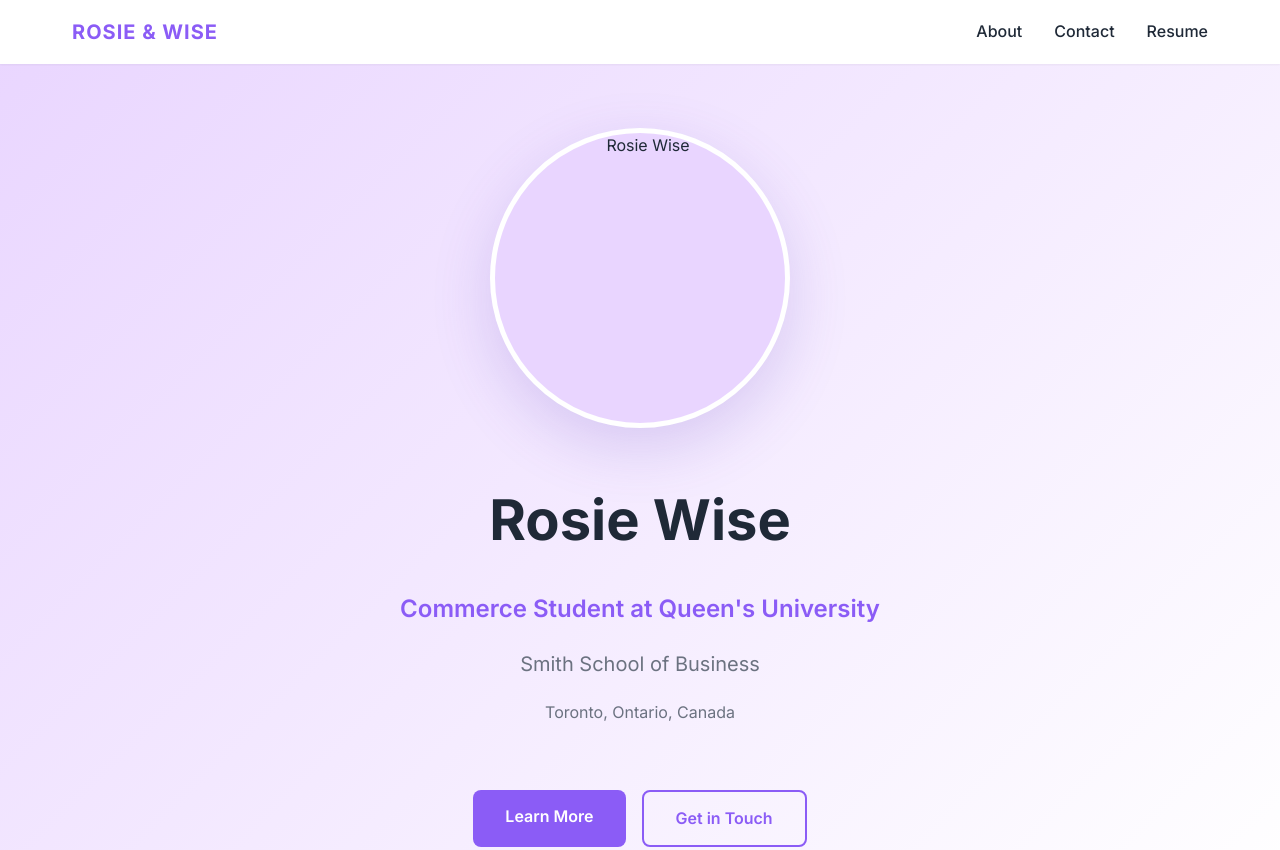
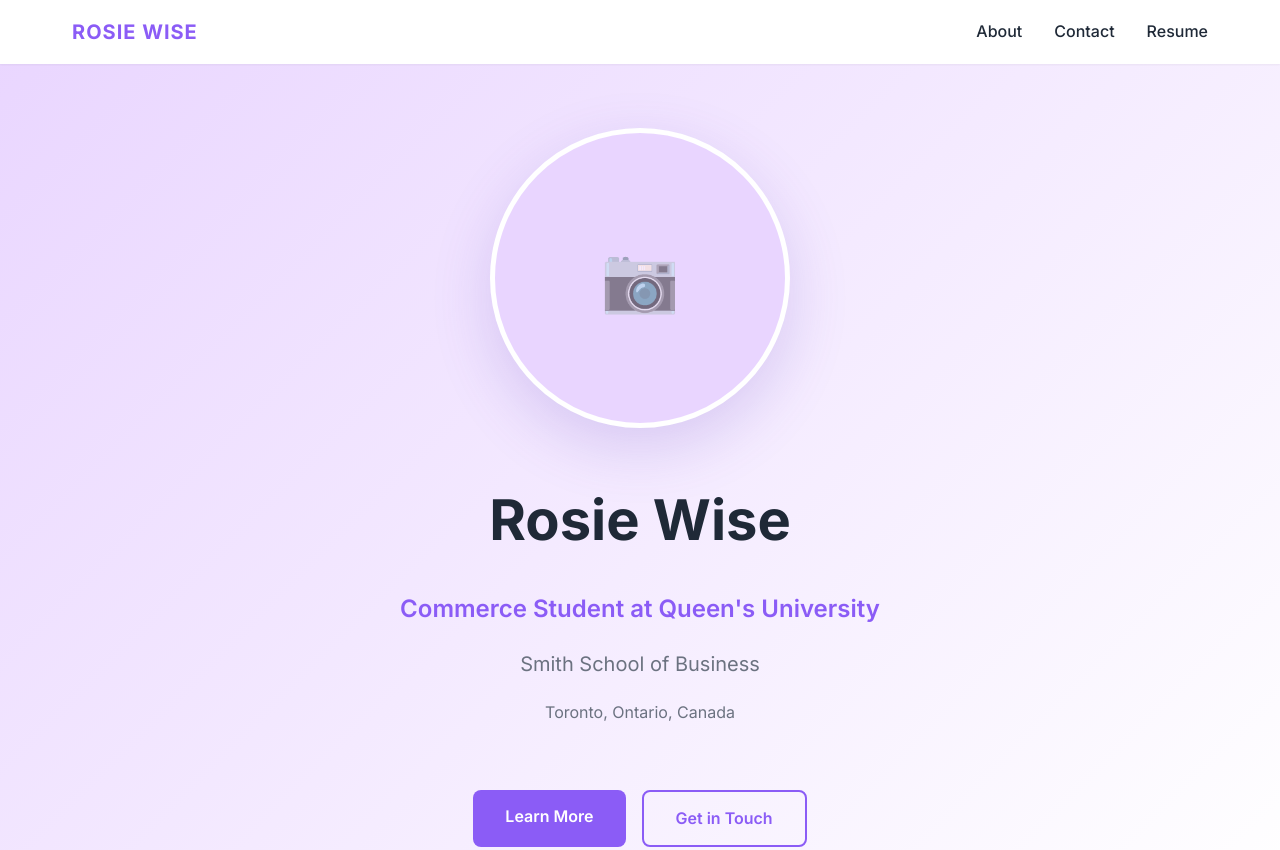
Before and after one commit to Rosie-Wise/RosieWise, a plain HTML site: page index.html in a window 1280 px wide. Shown: the top 850 px of the page. Drawn offline with Linux system fonts and the light colour scheme.

Commit message:
Remove ampersand from nav logo and fix photo loading with fallback

```diff
--- a/index.html
+++ b/index.html
@@ -13,7 +13,7 @@
     <!-- Simple Navigation -->
     <nav class="nav">
         <div class="nav-container">
-            <a href="#home" class="nav-logo">ROSIE & WISE</a>
+            <a href="#home" class="nav-logo">ROSIE WISE</a>
             <div class="nav-links">
                 <a href="#about">About</a>
                 <a href="#contact">Contact</a>
@@ -26,7 +26,7 @@
     <section id="home" class="hero">
         <div class="hero-content">
             <div class="hero-photo-wrapper">
-                <img src="photo.jpg" alt="Rosie Wise" class="hero-photo">
+                <img src="photo.jpg" alt="Rosie Wise" onerror="this.style.display='none'; this.parentElement.classList.add('photo-placeholder');" class="hero-photo">
             </div>
             <div class="hero-text">
                 <h1 class="hero-name">Rosie Wise</h1>
--- a/styles.css
+++ b/styles.css
@@ -106,6 +106,16 @@ body {
     box-shadow: 0 20px 60px rgba(107, 70, 193, 0.2);
     border: 5px solid var(--white);
     background: var(--purple-lightest);
+    display: flex;
+    align-items: center;
+    justify-content: center;
+    position: relative;
+}
+
+.hero-photo-wrapper.photo-placeholder::before {
+    content: '📷';
+    font-size: 4rem;
+    opacity: 0.5;
 }
 
 .hero-photo {
@@ -113,6 +123,10 @@ body {
     height: 100%;
     object-fit: cover;
     display: block;
+}
+
+.hero-photo-wrapper.photo-placeholder .hero-photo {
+    display: none;
 }
 
 .hero-text {
```
